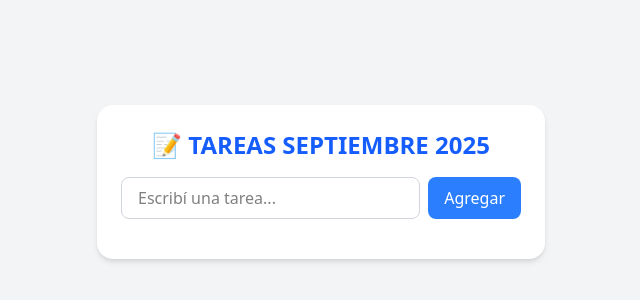
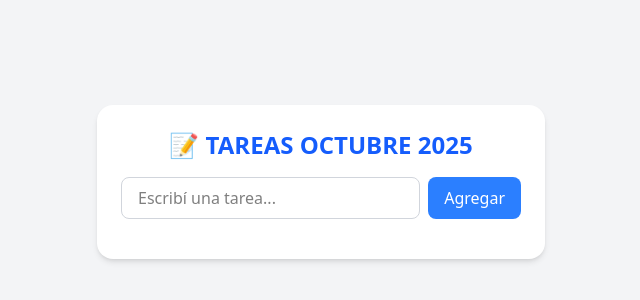
Before and after one commit to claguzzi/TODO_LIST, a React (Vite) app: page / in a window 1280 px wide. Shown: the part 218-518 px from the top of the page, without its empty margins (319-959 px from the left). Built offline with nearby package versions, Linux system fonts and the light colour scheme.

Commit message:
first commit

```diff
--- a/src/App.jsx
+++ b/src/App.jsx
@@ -34,7 +34,7 @@ export default function App() {
     <div className="min-h-screen bg-gray-100 flex items-center justify-center px-4">
       <div className="bg-white w-full max-w-md p-6 rounded-2xl shadow-md">
         <h1 className="text-2xl font-bold text-center text-blue-600 mb-4">
-          📝 TAREAS SEPTIEMBRE 2025
+          📝 TAREAS OCTUBRE 2025
         </h1>
 
         <div className="flex gap-2 mb-4">
```
